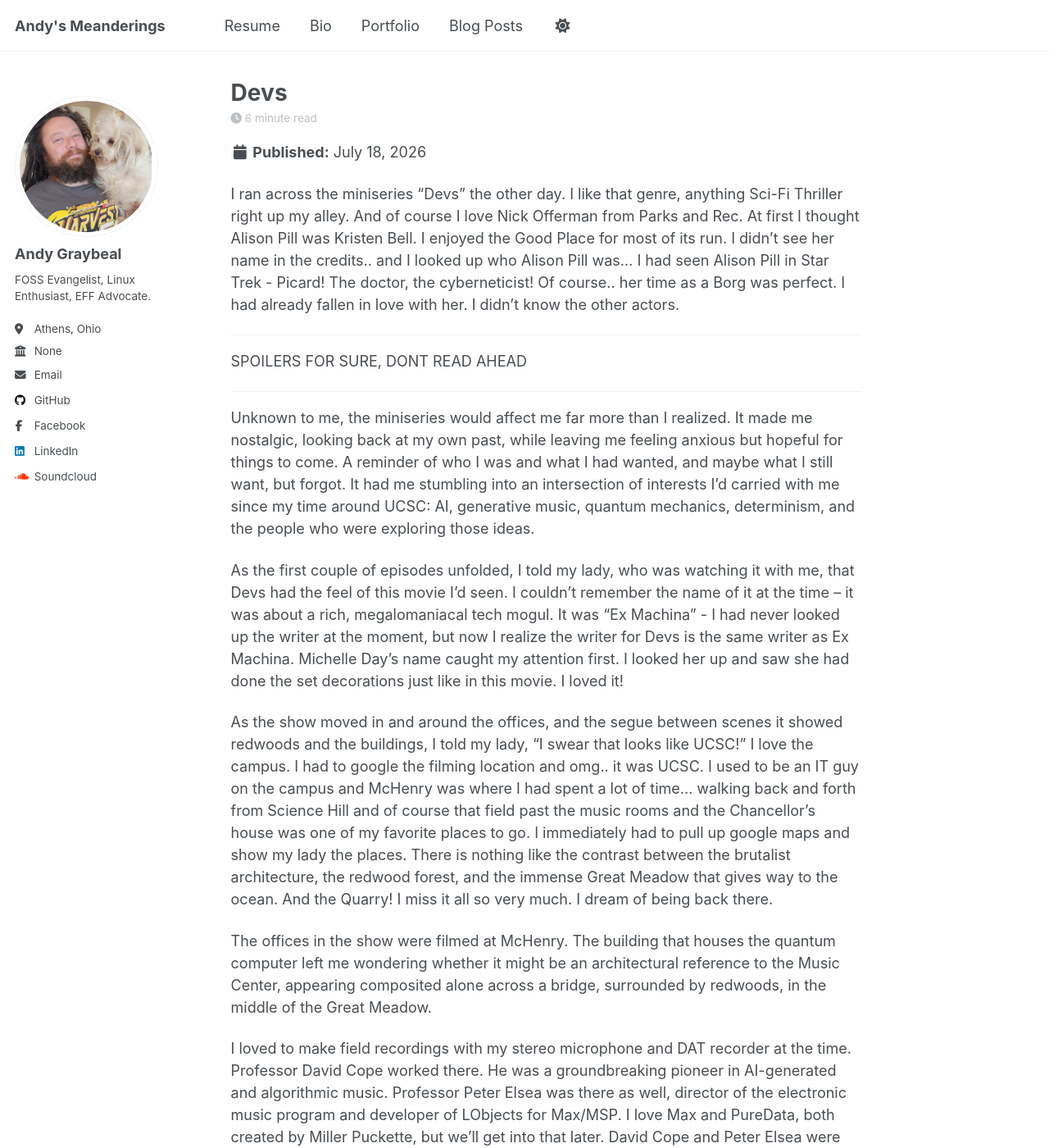
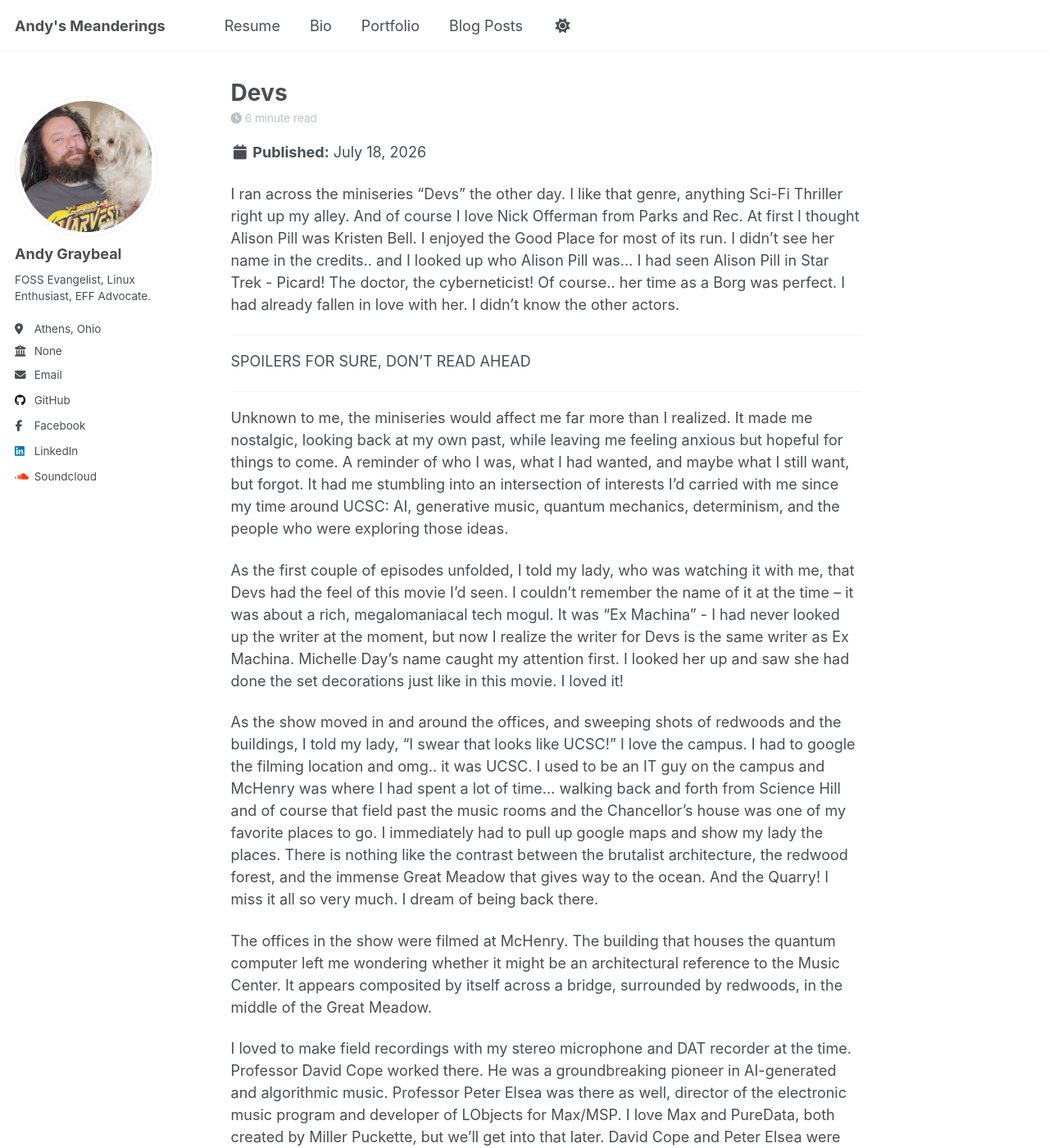
Before and after one commit to andy-graybeal/andy-graybeal.github.io, a Jekyll site: the page built from _posts/2026-07-18-blog-post-1.md, in a window 1280 px wide and 1400 px high. Shown: the whole window at 82% size. Built offline with Jekyll 4.4.1, drawn with Linux system fonts in a browser that asks for light colours; a script that is not in the unit is left out.

Commit message:
Fix typos and enhance clarity in blog post
Corrected typos and improved sentence structure for clarity.

```diff
--- a/_posts/2026-07-18-blog-post-1.md
+++ b/_posts/2026-07-18-blog-post-1.md
@@ -12,17 +12,17 @@ I ran across the miniseries "Devs" the other day.  I like that genre, anything S
 
 ---
 
-SPOILERS FOR SURE, DONT READ AHEAD
+SPOILERS FOR SURE, DON'T READ AHEAD
 
 ---
 
-Unknown to me, the miniseries would affect me far more than I realized. It made me nostalgic, looking back at my own past, while leaving me feeling anxious but hopeful for things to come. A reminder of who I was and what I had wanted, and maybe what I still want, but forgot. It had me stumbling into an intersection of interests I'd carried with me since my time around UCSC: AI, generative music, quantum mechanics, determinism, and the people who were exploring those ideas.
+Unknown to me, the miniseries would affect me far more than I realized. It made me nostalgic, looking back at my own past, while leaving me feeling anxious but hopeful for things to come. A reminder of who I was, what I had wanted, and maybe what I still want, but forgot. It had me stumbling into an intersection of interests I'd carried with me since my time around UCSC: AI, generative music, quantum mechanics, determinism, and the people who were exploring those ideas.
 
 As the first couple of episodes unfolded, I told my lady, who was watching it with me, that Devs had the feel of this movie I'd seen. I couldn't remember the name of it at the time -- it was about a rich, megalomaniacal tech mogul.  It was "Ex Machina" - I had never looked up the writer at the moment, but now I realize the writer for Devs is the same writer as Ex Machina.  Michelle Day's name caught my attention first. I looked her up and saw she had done the set decorations just like in this movie.  I loved it!
 
-As the show moved in and around the offices, and the segue between scenes it showed redwoods and the buildings, I told my lady, "I swear that looks like UCSC!"  I love the campus.  I had to google the filming location and omg.. it was UCSC.  I used to be an IT guy on the campus and McHenry was where I had spent a lot of time... walking back and forth from Science Hill and of course that field past the music rooms and the Chancellor's house was one of my favorite places to go. I immediately had to pull up google maps and show my lady the places.  There is nothing like the contrast between the brutalist architecture, the redwood forest, and the immense Great Meadow that gives way to the ocean.  And the Quarry!  I miss it all so very much.  I dream of being back there.
+As the show moved in and around the offices, and sweeping shots of redwoods and the buildings, I told my lady, "I swear that looks like UCSC!"  I love the campus.  I had to google the filming location and omg.. it was UCSC.  I used to be an IT guy on the campus and McHenry was where I had spent a lot of time... walking back and forth from Science Hill and of course that field past the music rooms and the Chancellor's house was one of my favorite places to go. I immediately had to pull up google maps and show my lady the places.  There is nothing like the contrast between the brutalist architecture, the redwood forest, and the immense Great Meadow that gives way to the ocean.  And the Quarry!  I miss it all so very much.  I dream of being back there.
 
-The offices in the show were filmed at McHenry. The building that houses the quantum computer left me wondering whether it might be an architectural reference to the Music Center, appearing composited alone across a bridge, surrounded by redwoods, in the middle of the Great Meadow.
+The offices in the show were filmed at McHenry. The building that houses the quantum computer left me wondering whether it might be an architectural reference to the Music Center. It appears composited by itself across a bridge, surrounded by redwoods, in the middle of the Great Meadow.
 
 I loved to make field recordings with my stereo microphone and DAT recorder at the time.  Professor David Cope worked there. He was a groundbreaking pioneer in AI-generated and algorithmic music. Professor Peter Elsea was there as well, director of the electronic music program and developer of LObjects for Max/MSP. I love Max and PureData, both created by Miller Puckette, but we'll get into that later.  David Cope and Peter Elsea were pioneers of their time and they both worked when I was there.  I had always wanted to take David Cope's class in LISP and music.
 
```
